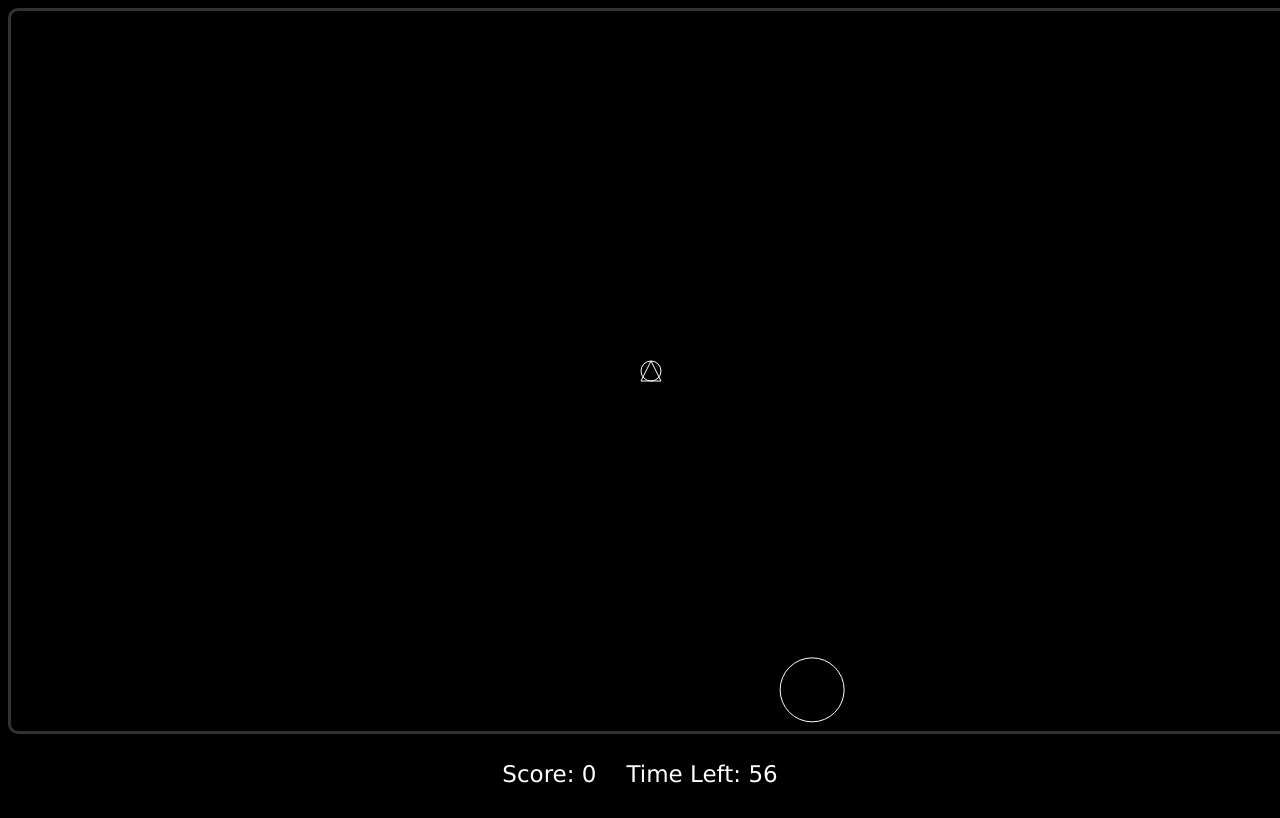
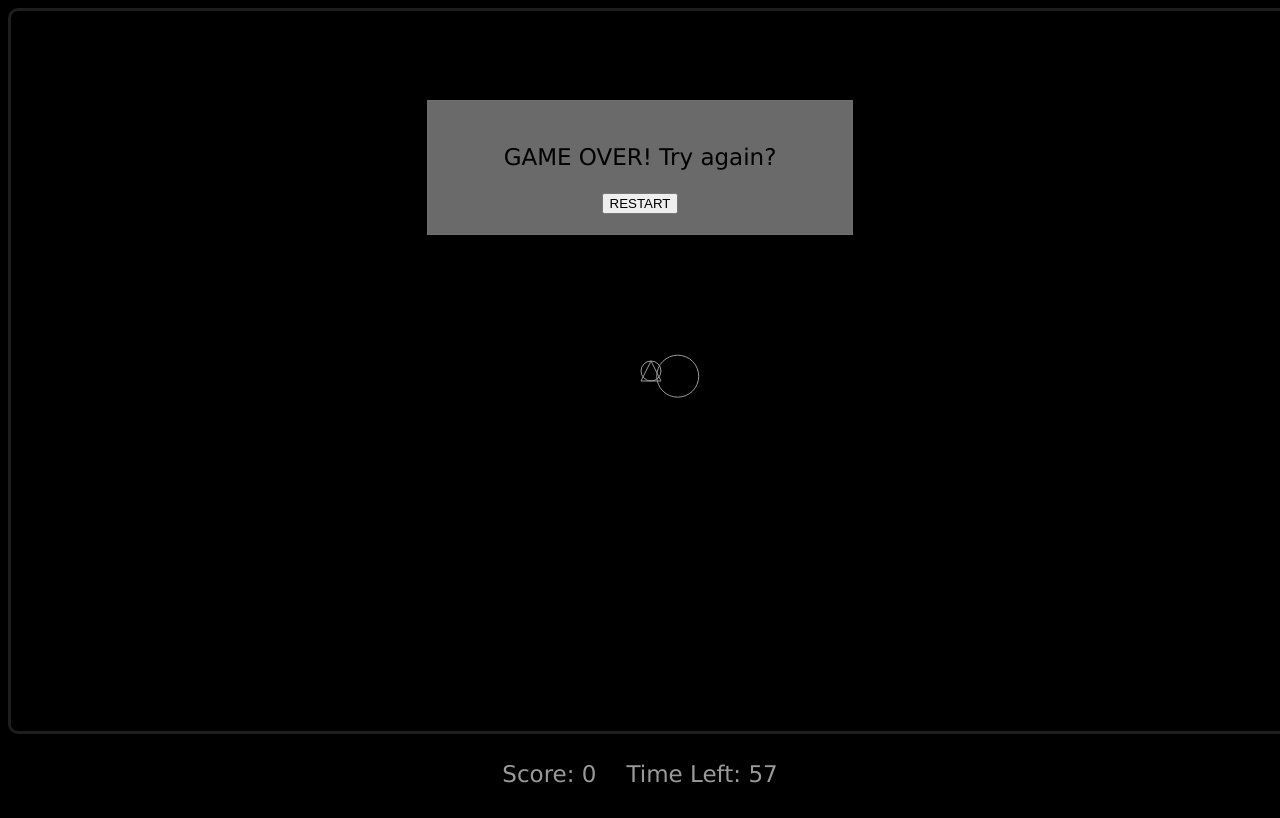
Before and after one commit to lukedwards99/javascriptprojects, a plain HTML site: page astroids/index.html in a window 1280 px wide. Drawn offline with Linux system fonts and the light colour scheme.

Commit message:
finished UI

```diff
--- a/astroids/game.js
+++ b/astroids/game.js
@@ -11,6 +11,7 @@ const MIN_ASTROID_RADIUS = 10;
 const MAX_ASTROID_RADIUS = 40;
 const PLAYER_RADIUS = 10;
 const MIN_ASTROID_SPAWN_COOLDOWN = 10; //in frames
+const PLAYER_SAFE_SPAWN_RADIUS = 200; //radius around player where astroids cant spawn
 
 const canvas = document.getElementById("gameCanvas");
 const ctx = canvas.getContext("2d");
@@ -127,8 +128,8 @@ function UpdateAstroidPos(){
 
         if(CheckCollision(ast, player, ast.radius + PLAYER_RADIUS) && gameOver === false){
             gameOver = true
-            alert("Game Over!");
-            location.reload();
+            GameOver();
+            //location.reload();
         }
 
     });
@@ -183,10 +184,12 @@ function SpawnAstroid(){
     const x = Math.floor(Math.random() * canvas.width);
     const y = Math.floor(Math.random() * canvas.height);
     const radius = Math.floor((Math.random() * (MAX_ASTROID_RADIUS - MIN_ASTROID_RADIUS)) + MIN_ASTROID_RADIUS);
-    const angle = Math.floor(Math.random() * Math.PI * 2);
+    //const angle = Math.random() * Math.PI * 2;
+    const angle = Math.atan2((player.y - y), (player.x - x)) + (Math.PI/2);
+    //console.log(angle);
 
     //skip spawn if on top of player
-    if(CheckCollision(player, {x: x, y: y}, radius) == false){
+    if(CheckCollision(player, {x: x, y: y}, PLAYER_SAFE_SPAWN_RADIUS) == false){
         CreateAstroid(x, y, angle, radius);
     }else{
         SpawnAstroid(); //try again if spawned on player
@@ -205,8 +208,17 @@ function CreateAstroid(_x, _y, _angle, _radius){
 }
 
 function TimeOut(){
-    document.getElementById("modal").style.display = "block";
-    document.getElementById("finalscore").innerHTML = score.toString();
+    const modal = document.getElementById("modal");
+    modal.style.display = "block";
+    document.getElementById("modal-text").innerHTML = "Your final score was <b>" + score.toString() + "</b>";
+
+    StopGame();
+}
+
+function GameOver(){
+    const modal = document.getElementById("modal");
+    modal.style.display = "block";
+    document.getElementById("modal-text").innerHTML = "GAME OVER! Try again?";
 
     StopGame();
 }
@@ -246,11 +258,6 @@ function InitEvents() {
             case "ArrowDown": downPressed = false; break;
         }
     });
-
-    document.querySelector(".close").addEventListener('click', function () {
-        //document.getElementById("modal").style.display = "none";
-        location.reload();
-    });
 }
 
 function Fire(){
@@ -270,10 +277,9 @@ function StartFrameUpdate(){
 
         if(frameNumber % spawnAstroidEvery == 0){
             SpawnAstroid();
-            //console.log("spawn astroid");
 
             if(spawnAstroidEvery > MIN_ASTROID_SPAWN_COOLDOWN){
-                spawnAstroidEvery--; //TODO: tweak this logic
+                spawnAstroidEvery--;
             }
         }
 
--- a/astroids/index.html
+++ b/astroids/index.html
@@ -21,8 +21,8 @@
     <div id="modal" class="modal">
 
     <div class="modal-content">
-        <span class="close">&times;</span>
-        <p id="final-score-text">You WIN! Your final score was: <span id="finalscore"></span></p>
+        <p id="modal-text"></p>
+        <button type="button" onclick="location.reload()">RESTART</button>
     </div>
 
 
--- a/astroids/styles.css
+++ b/astroids/styles.css
@@ -50,6 +50,7 @@ canvas {
 
 /* Modal Content */
 .modal-content {
+    text-align: center;
     background-color: #6a6a6a;
     margin: auto;
     padding: 20px;
@@ -58,7 +59,7 @@ canvas {
 }
 
 /* The Close Button */
-.close {
+/* .close {
     color: #000000;
     float: right;
     font-size: 50px;
@@ -70,15 +71,11 @@ canvas {
     color: #000;
     text-decoration: none;
     cursor: pointer;
-}
+} */
 
-#final-score-text {
-    color: rgb(56, 56, 56);
+#modal-text {
+    color: rgb(0, 0, 0);
     font-size: 23px;
     font-family: Verdana, Geneva, Tahoma, sans-serif;
     font-style: bold;
 }
-
-#finalscore{
-    color: rgb(0, 0, 0);
-}
```
